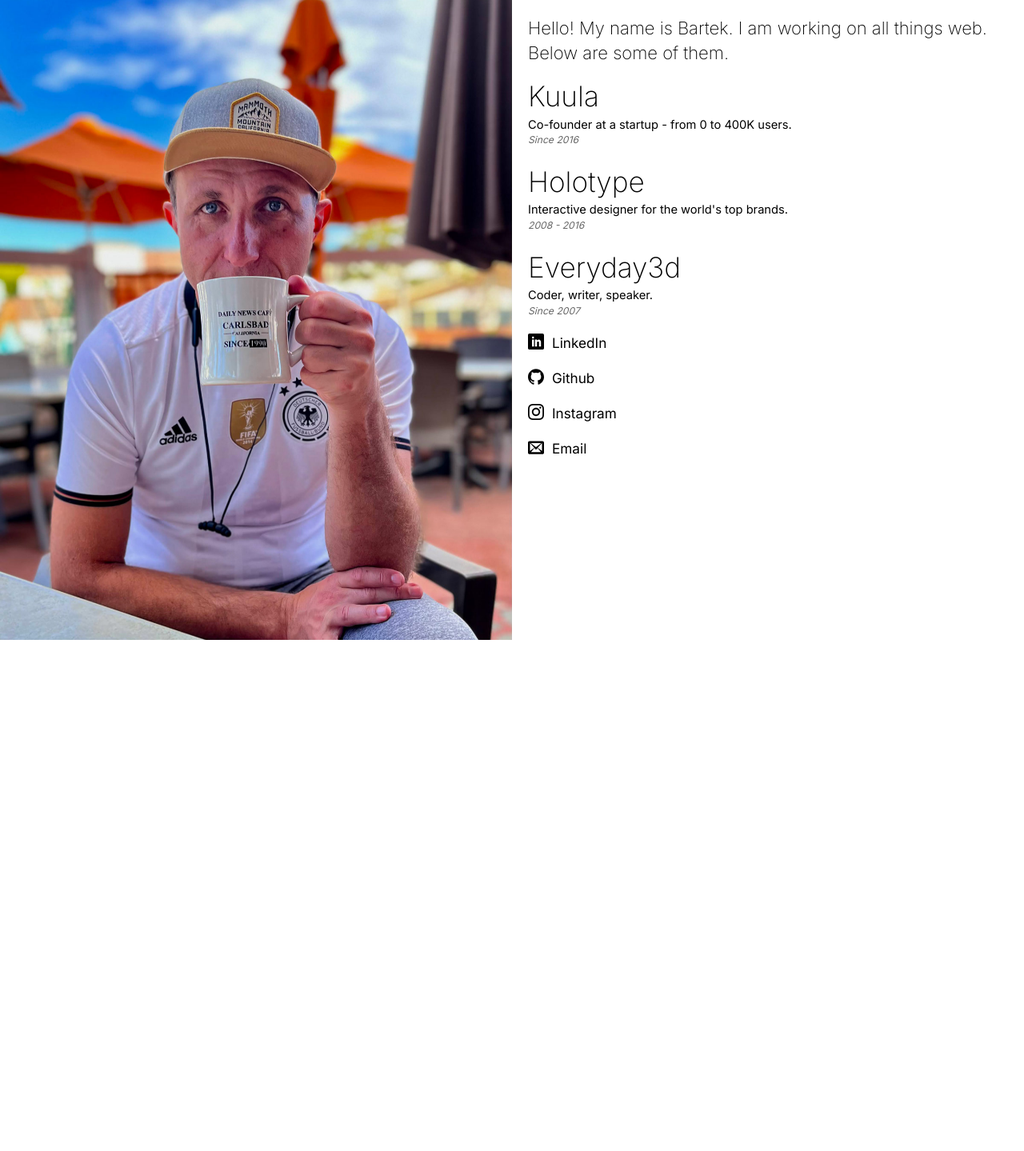
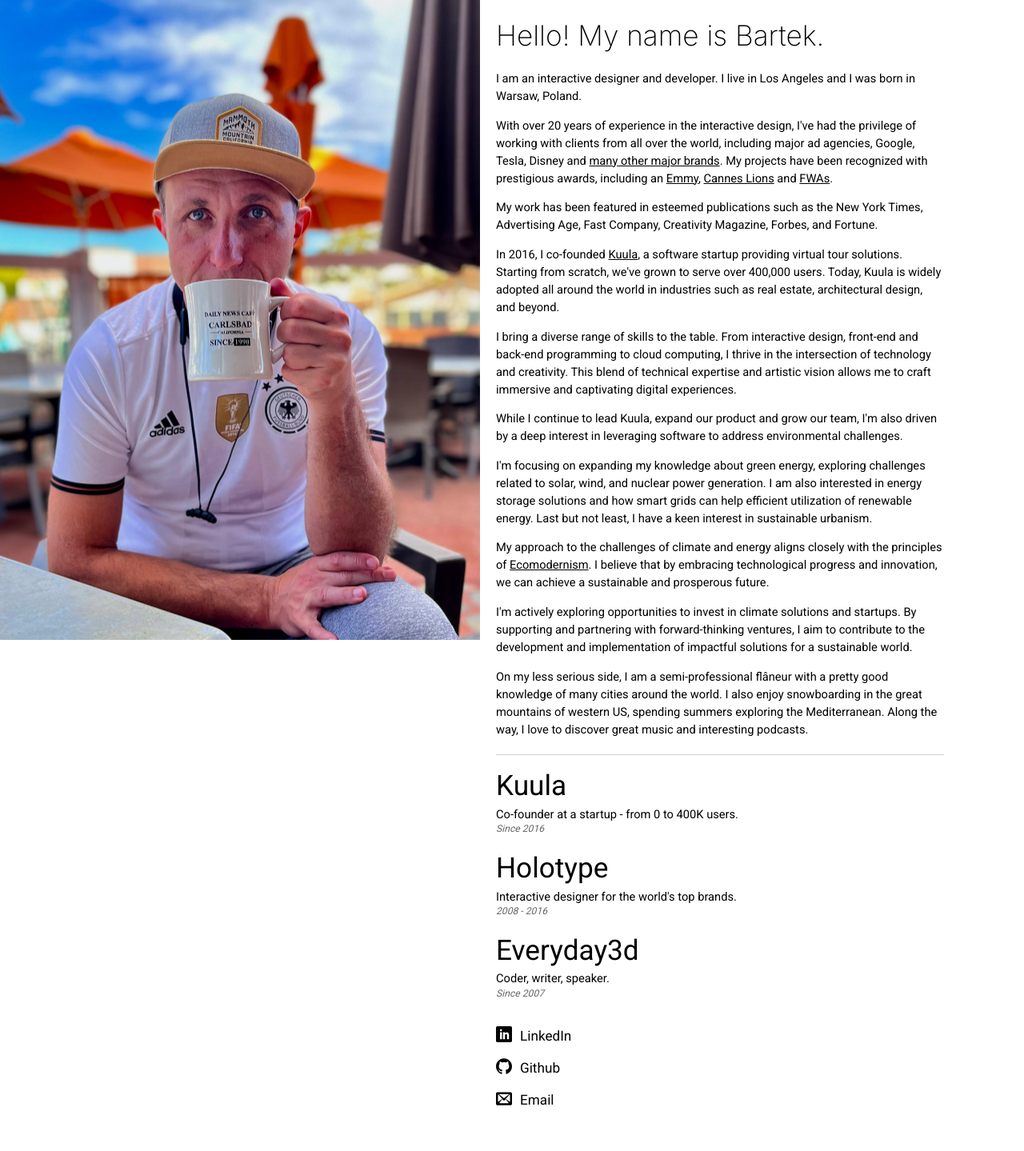
Before and after one commit to drojdjou/bartekdrozdz, a PHP site: page / in a window 1280 px wide. Shown: the whole page at 80% size. Before the commit the page ends 800 px from the top, so only its background shows below. Run offline with PHP 8.4, Linux system fonts and the light colour scheme.

Commit message:
Added bio (Thanks ChatGPT!)

```diff
--- a/dev/index.html
+++ b/dev/index.html
@@ -8,19 +8,40 @@
 
 <link rel="stylesheet" href="style.css">
 
-<title>Bartek Drozdz / Kuula / Holotype / Everyday3d</title>
-<meta name="description" content="On Everyday3d you'll find articles on web development topics like Javascript & WebGL, Unity3D, WebXR, Virtual Reality as well as and oldschool stuff like Flash.">
+<title>Bartek Drozdz </title>
+<meta name="description" content="Interactive designer, co-founder of Kuula.">
 
 </head>
 
 <body>
-
     <div class="bg-image"></div>
 
     <div class="content">
-        <h1>Hello! My name is Bartek. I am working on all things web. Below are some of them.</h1>
+        <h1>Hello! My name is Bartek.</h1>
 
-        <ul>
+        <p>I am an interactive designer and developer. I live in Los Angeles and I was born in Warsaw, Poland.</p>
+
+        <p>With over 20 years of experience in the interactive design, I've had the privilege of working with clients from all over the world, including major ad agencies, Google, Tesla, Disney and <a href="https://holotype.co/work">many other major brands</a>. My projects have been recognized with prestigious awards, including an <a href="https://holotype.co/project/cuba">Emmy</a>, <a href="https://holotype.co/project/rome">Cannes Lions</a> and <a href="https://thefwa.com/">FWAs</a>.</p>
+
+        <p>My work has been featured in esteemed publications such as the New York Times, Advertising Age, Fast Company, Creativity Magazine, Forbes, and Fortune.</p>
+
+        <p>In 2016, I co-founded <a href="https://kuula.co">Kuula</a>, a software startup providing virtual tour solutions. Starting from scratch, we've grown to serve over 400,000 users. Today, Kuula is widely adopted all around the world in industries such as real estate, architectural design, and beyond.</p>
+
+        <p>I bring a diverse range of skills to the table. From interactive design, front-end and back-end programming to cloud computing, I thrive in the intersection of technology and creativity. This blend of technical expertise and artistic vision allows me to craft immersive and captivating digital experiences.</p>
+
+        <p>While I continue to lead Kuula, expand our product and grow our team, I'm also driven by a deep interest in leveraging software to address environmental challenges.</p>
+
+        <p>I'm focusing on expanding my knowledge about green energy, exploring challenges related to solar, wind, and nuclear power generation. I am also interested in energy storage solutions and how smart grids can help efficient utilization of renewable energy. Last but not least, I have a keen interest in sustainable urbanism.</p>
+
+        <p>My approach to the challenges of climate and energy aligns closely with the principles of <a href="https://thebreakthrough.org/manifesto/manifesto-english">Ecomodernism</a>. I believe that by embracing technological progress and innovation, we can achieve a sustainable and prosperous future.</p>
+
+        <p>I'm actively exploring opportunities to invest in climate solutions and startups. By supporting and partnering with forward-thinking ventures, I aim to contribute to the development and implementation of impactful solutions for a sustainable world.</p>
+
+        <p>On my less serious side, I am a semi-professional flâneur with a pretty good knowledge of many cities around the world. I also enjoy snowboarding in the great mountains of western US, spending summers exploring the Mediterranean. Along the way, I love to discover great music and interesting podcasts.</p>
+
+        <hr>
+
+        <ul class="links">
             <li>
                 <h2><a href="https://kuula.co">Kuula</a></h2>
                 <h4>Co-founder at a startup - from 0 to 400K users.</h4>
@@ -36,9 +57,12 @@
                 <h4>Coder, writer, speaker.</h4>
                 <h5>Since 2007</h5>
             </li>
+        </ul>
+
+        <ul class="links">
             <li><h3><img src="assets/linkedin.svg" class="icon"><a href="https://www.linkedin.com/in/bartekdrozdz/">LinkedIn</a></h3></li>
             <li><h3><img src="assets/github.svg" class="icon"><a href="https://github.com/drojdjou">Github</a></h3></li>
-            <li><h3><img src="assets/instagram.svg" class="icon"><a href="https://www.instagram.com/bartekd">Instagram</a></h3></li>
+            <!-- <li><h3><img src="assets/instagram.svg" class="icon"><a href="https://www.instagram.com/bartekd">Instagram</a></h3></li> -->
             <li><h3><img src="assets/envelop.svg" class="icon"><span id="email">Email</span></h3></li>
         </ul>
 
--- a/dev/style.css
+++ b/dev/style.css
@@ -1,4 +1,13 @@
 @import url('https://fonts.googleapis.com/css2?family=Inter:wght@200;400;700;900&display=swap');
+@import url('https://fonts.googleapis.com/css2?family=Roboto:wght@400&display=swap');
+
+* {
+    box-sizing: border-box;
+    outline: none;
+	-webkit-tap-highlight-color: rgba(255, 255, 255, 0);
+	-webkit-tap-highlight-color: transparent;
+	scrollbar-width: thin;
+}
 
 body {
     background-color: #fff;
@@ -8,8 +17,8 @@ body {
     margin: 0;
 }
 
-div {
-    box-sizing: border-box;
+main {
+    max-width: 1200px;
 }
 
 .bg-image {
@@ -26,6 +35,7 @@ div {
     top: 50vh;
     padding: 20px;
     background-color: #fff;
+    max-width: 600px;
 }
 
 @media (min-width: 800px) {
@@ -40,20 +50,49 @@ div {
     }
 }
 
+@media (min-width: 1200px) {
+    .bg-image {
+        width: 600px;
+        height: 100%;
+    }
+
+    .content {
+        top: 0;
+        margin-left: 600px;
+    }
+}
+
 h1, h2, h3, h4, h5, h6, p {
     font-weight: 400;
     margin: 0;
     line-height: 1.4;
 }
 
+p, ul {
+    font-family: "Roboto", Arial, Helvetica, sans-serif;
+    margin-bottom: 1em;
+    line-height: 1.5;
+}
+
+p a {
+    text-decoration: underline;
+}
+
+p a:hover {
+    text-decoration: none;
+}
+
 h1 {
-    font-size: 1.5em;
+    margin-bottom: 0.5em;
+}
+
+h1, h2 {
+    font-size: 2.4em;
     font-weight: 200;
 }
 
 h2 {
-    font-size: 2.4em;
-    font-weight: 200;
+    margin-bottom: 0;
 }
 
 h5 {
@@ -61,18 +100,28 @@ h5 {
     font-style: italic;
 }
 
-ul {
+ul.links {
+    display: block;
+    margin-bottom: 32px;
     list-style-type: none;
     padding: 0;
 }
 
-li {
-    margin-bottom: 20px;
+ul.links li {
+    margin-bottom: 16px;
 }
 
 a {
     color: inherit;
     text-decoration: none;
+}
+
+hr {
+    border: none;
+    height: 1px;
+    background-color: #888;
+    opacity: 0.4;
+    margin: 20px 0 0 0;
 }
 
 img.icon {
```
